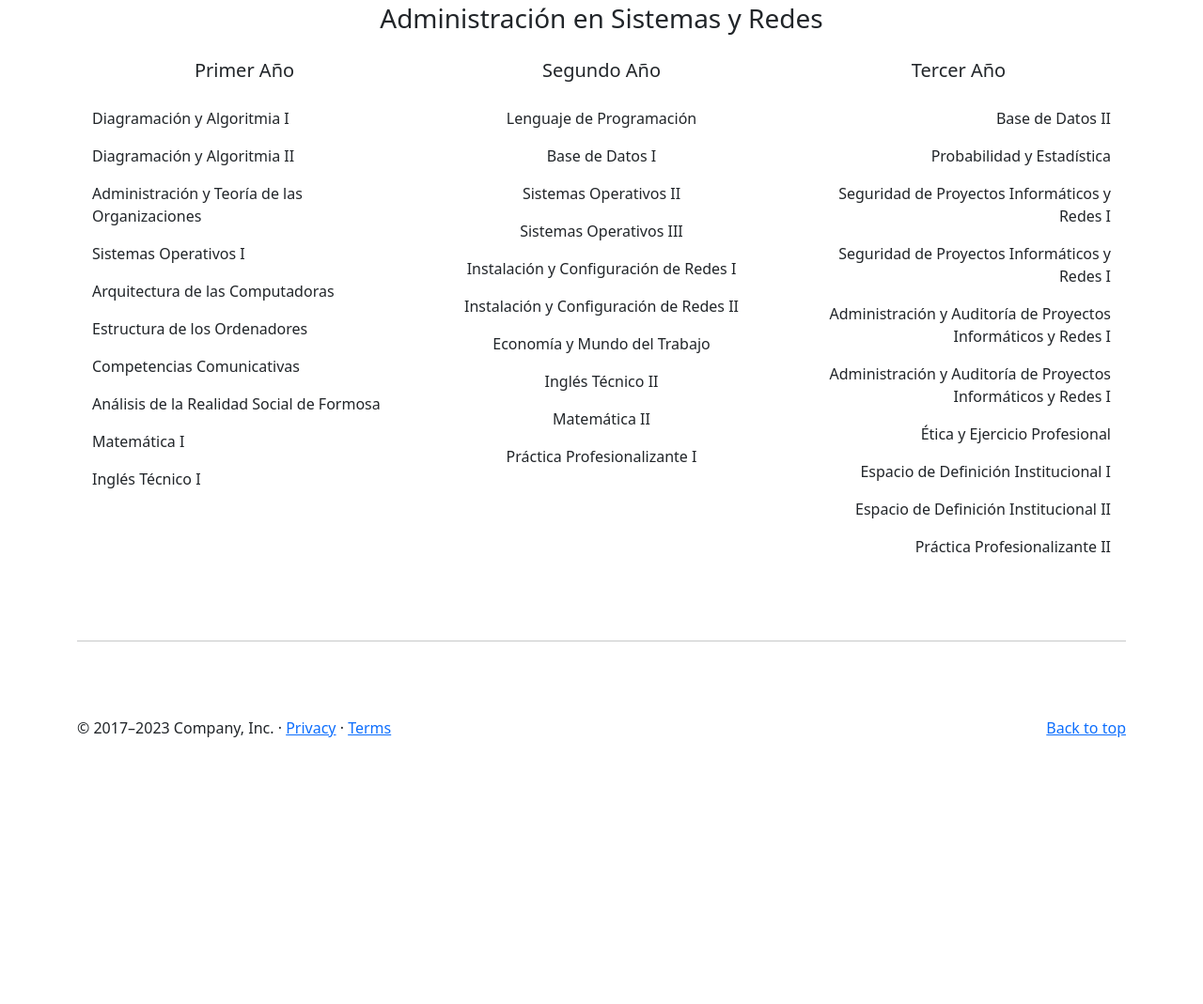
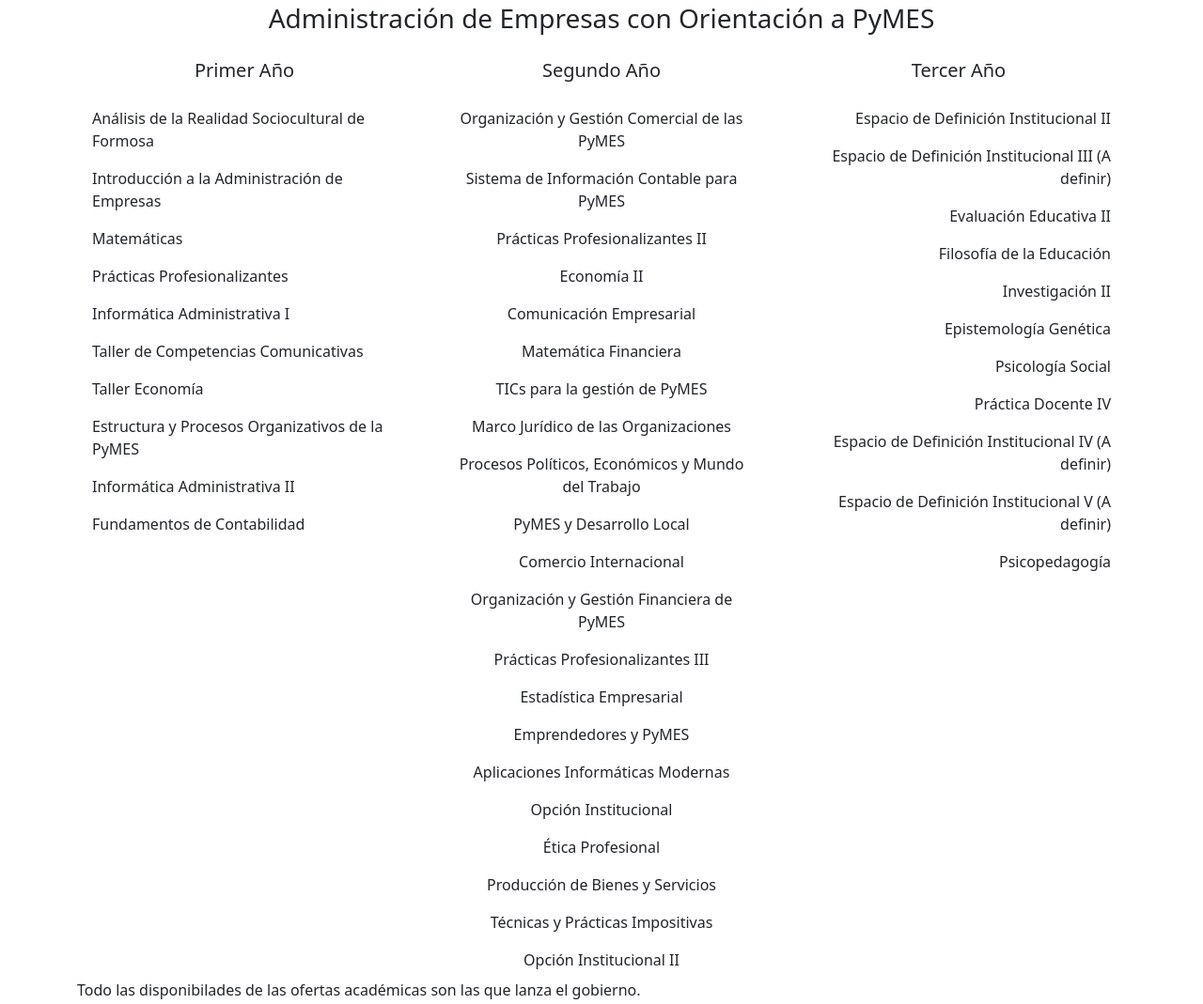
Before and after one commit to iLucasIKG/ISFDyT.github.io, a plain HTML site: page index.html in a window 1280 px wide. Shown: the part 3834-4903 px from the top of the page at 94% size. Before the commit the page ends 4685 px from the top, so only its background shows below. Drawn offline with Linux system fonts and the light colour scheme.

Commit message:
Cuarta Version

```diff
--- a/index.html
+++ b/index.html
@@ -120,7 +120,7 @@
   <main>
     <div class="vh-100">
       <div class="text-center">
-        <img src="../escudo.png" width="20%" height="20%" />
+        <img src="escudo.png" width="20%" height="20%" />
         <h1>I.S.F.D.C.y.T. Felix Atilio Cabrera</h1>
         <h4>Cordoba 1125</h4>
         <hr />
@@ -395,67 +395,76 @@
       <hr class="featurette-divider">
 
       <div>
-        <h3 class="text-center pb-3">Administración en Sistemas y Redes</h3>
+        <h3 class="text-center pb-3">Administración de Empresas con Orientación a PyMES</h3>
         <div class="row">
           <div class="col">
             <p class="lead text-center">Primer Año</p>
             <ul class="list-group">
-              <li class="list-group-item border-0">Diagramación y Algoritmia I</li>
-              <li class="list-group-item border-0">Diagramación y Algoritmia II</li>
-              <li class="list-group-item border-0">Administración y Teoría de las Organizaciones</li>
-              <li class="list-group-item border-0">Sistemas Operativos I</li>
-              <li class="list-group-item border-0">Arquitectura de las Computadoras</li>
-              <li class="list-group-item border-0">Estructura de los Ordenadores</li>
-              <li class="list-group-item border-0">Competencias Comunicativas</li>
-              <li class="list-group-item border-0">Análisis de la Realidad Social de Formosa</li>
-              <li class="list-group-item border-0">Matemática I</li>
-              <li class="list-group-item border-0">Inglés Técnico I</li>
+              <li class="list-group-item border-0">Análisis de la Realidad Sociocultural de Formosa</li>
+              <li class="list-group-item border-0">Introducción a la Administración de Empresas</li>
+              <li class="list-group-item border-0">Matemáticas</li>
+              <li class="list-group-item border-0">Prácticas Profesionalizantes</li>
+              <li class="list-group-item border-0">Informática Administrativa I</li>
+              <li class="list-group-item border-0">Taller de Competencias Comunicativas</li>
+              <li class="list-group-item border-0">Taller Economía</li>
+              <li class="list-group-item border-0">Estructura y Procesos Organizativos de la PyMES</li>
+              <li class="list-group-item border-0">Informática Administrativa II</li>
+              <li class="list-group-item border-0">Fundamentos de Contabilidad</li>
           </ul>
           </div>
           <div class="col">
             <p class="lead text-center">Segundo Año</p>
             <ul class="list-group text-center">
-              <li class="list-group-item border-0">Lenguaje de Programación</li>
-              <li class="list-group-item border-0">Base de Datos I</li>
-              <li class="list-group-item border-0">Sistemas Operativos II</li>
-              <li class="list-group-item border-0">Sistemas Operativos III</li>
-              <li class="list-group-item border-0">Instalación y Configuración de Redes I</li>
-              <li class="list-group-item border-0">Instalación y Configuración de Redes II</li>
-              <li class="list-group-item border-0">Economía y Mundo del Trabajo</li>
-              <li class="list-group-item border-0">Inglés Técnico II</li>
-              <li class="list-group-item border-0">Matemática II</li>
-              <li class="list-group-item border-0">Práctica Profesionalizante I</li>
+              <li class="list-group-item border-0">Organización y Gestión Comercial de las PyMES</li>
+              <li class="list-group-item border-0">Sistema de Información Contable para PyMES</li>
+              <li class="list-group-item border-0">Prácticas Profesionalizantes II</li>
+              <li class="list-group-item border-0">Economía II</li>
+              <li class="list-group-item border-0">Comunicación Empresarial</li>
+              <li class="list-group-item border-0">Matemática Financiera</li>
+              <li class="list-group-item border-0">TICs para la gestión de PyMES</li>
+              <li class="list-group-item border-0">Marco Jurídico de las Organizaciones</li>
+              <li class="list-group-item border-0">Procesos Políticos, Económicos y Mundo del Trabajo</li>
+              <li class="list-group-item border-0">PyMES y Desarrollo Local</li>
+              <li class="list-group-item border-0">Comercio Internacional</li>
+              <li class="list-group-item border-0">Organización y Gestión Financiera de PyMES</li>
+              <li class="list-group-item border-0">Prácticas Profesionalizantes III</li>
+              <li class="list-group-item border-0">Estadística Empresarial</li>
+              <li class="list-group-item border-0">Emprendedores y PyMES</li>
+              <li class="list-group-item border-0">Aplicaciones Informáticas Modernas</li>
+              <li class="list-group-item border-0">Opción Institucional</li>
+              <li class="list-group-item border-0">Ética Profesional</li>
+              <li class="list-group-item border-0">Producción de Bienes y Servicios</li>
+              <li class="list-group-item border-0">Técnicas y Prácticas Impositivas</li>
+              <li class="list-group-item border-0">Opción Institucional II</li>
           </ul>
           </div>
           <div class="col">
             <p class="lead text-center">Tercer Año</p>
             <ul class="list-group text-end">
-                <li class="list-group-item border-0">Base de Datos II</li>
-                <li class="list-group-item border-0">Probabilidad y Estadística</li>
-                <li class="list-group-item border-0">Seguridad de Proyectos Informáticos y Redes I</li>
-                <li class="list-group-item border-0">Seguridad de Proyectos Informáticos y Redes I</li>
-                <li class="list-group-item border-0">Administración y Auditoría de Proyectos Informáticos y Redes I</li>
-                <li class="list-group-item border-0">Administración y Auditoría de Proyectos Informáticos y Redes I</li>
-                <li class="list-group-item border-0">Ética y Ejercicio Profesional</li>
-                <li class="list-group-item border-0">Espacio de Definición Institucional I</li>
-                <li class="list-group-item border-0">Espacio de Definición Institucional II</li>
-                <li class="list-group-item border-0">Práctica Profesionalizante II</li>
+              <li class="list-group-item border-0">Espacio de Definición Institucional II</li>
+            <li class="list-group-item border-0">Espacio de Definición Institucional III (A definir)</li>
+            <li class="list-group-item border-0">Evaluación Educativa II</li>
+            <li class="list-group-item border-0">Filosofía de la Educación</li>
+            <li class="list-group-item border-0">Investigación II</li>
+            <li class="list-group-item border-0">Epistemología Genética</li>
+            <li class="list-group-item border-0">Psicología Social</li>
+            <li class="list-group-item border-0">Práctica Docente IV</li>
+            <li class="list-group-item border-0">Espacio de Definición Institucional IV (A definir)</li>
+            <li class="list-group-item border-0">Espacio de Definición Institucional V (A definir)</li>
+            <li class="list-group-item border-0">Psicopedagogía</li>
             </ul>
           </div>
         </div>
       </div>
-
+      <p>Todo las disponibilades de las ofertas académicas son las que lanza el gobierno.</p>
       <hr class="featurette-divider">
-
-      <!-- /END THE FEATURETTES -->
-
-    </div><!-- /.container -->
-
+    </div>
 
     <!-- FOOTER -->
     <footer class="container">
-      <p class="float-end"><a href="#">Back to top</a></p>
-      <p>© 2017–2023 Company, Inc. · <a href="#">Privacy</a> · <a href="#">Terms</a></p>
+      <p class="float-end"><a href="#">Regresar</a></p>
+
+      <p>Hecho por Rios Rodrigo y Garcia Lucas </p>
     </footer>
   </main>
   <script src="assest/bootstrap.bundle.min.js"></script>
```
Also changed, not shown: escudo.png.
